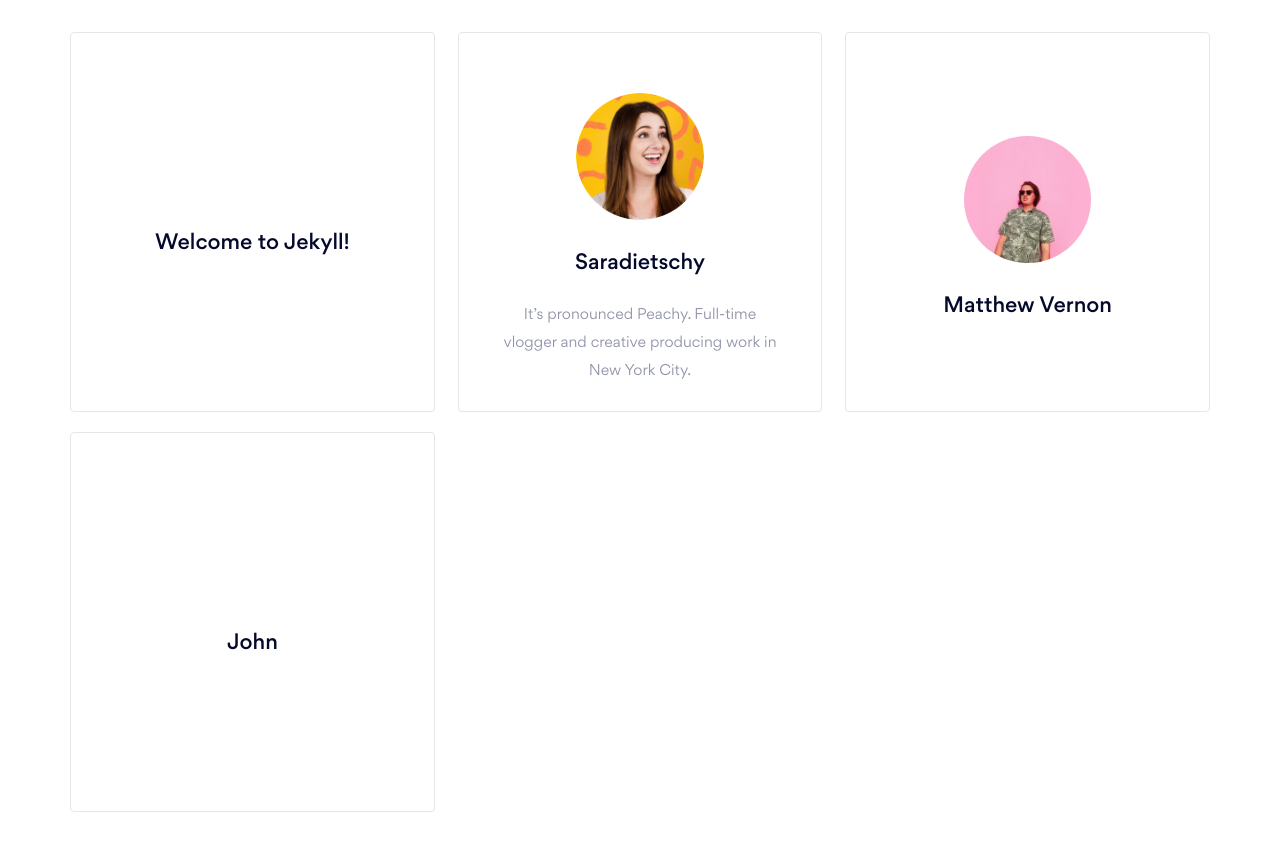
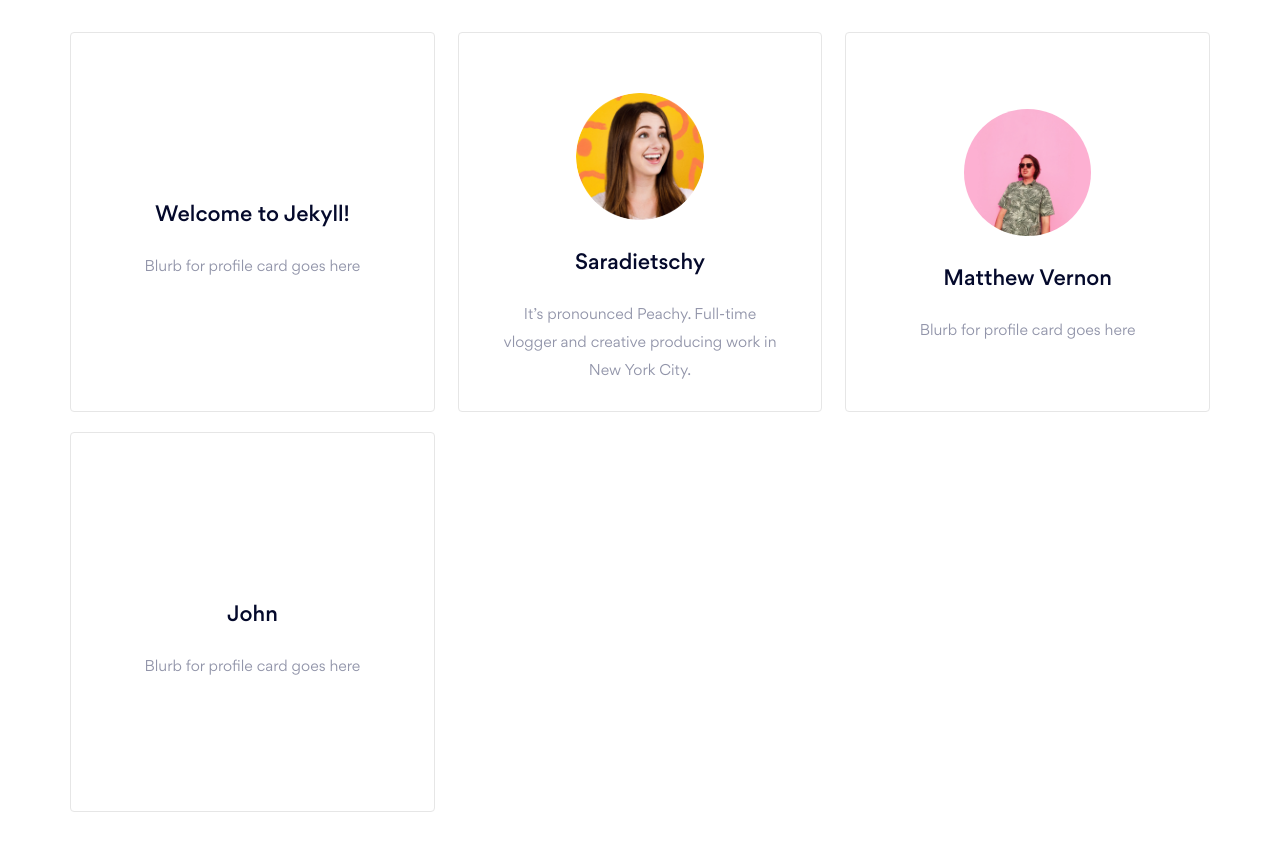
Before and after one commit to mattvernon/funemployed, a Jekyll site: the page built from home.html, in a window 1280 px wide and 900 px high, scrolled down 766 px. Shown: the top 851 px of the window. Built offline with Jekyll 4.4.1, drawn with Linux system fonts in a browser that asks for light colours.

```diff
--- a/_config.yml
+++ b/_config.yml
@@ -14,7 +14,7 @@ collections:
 defaults:
 - scope:
     path: ''
-    type: Profiles
+    type: profiles
   values:
     Excerpt: "* Day in the life content"
     Blurb: Blurb for profile card goes here
```
